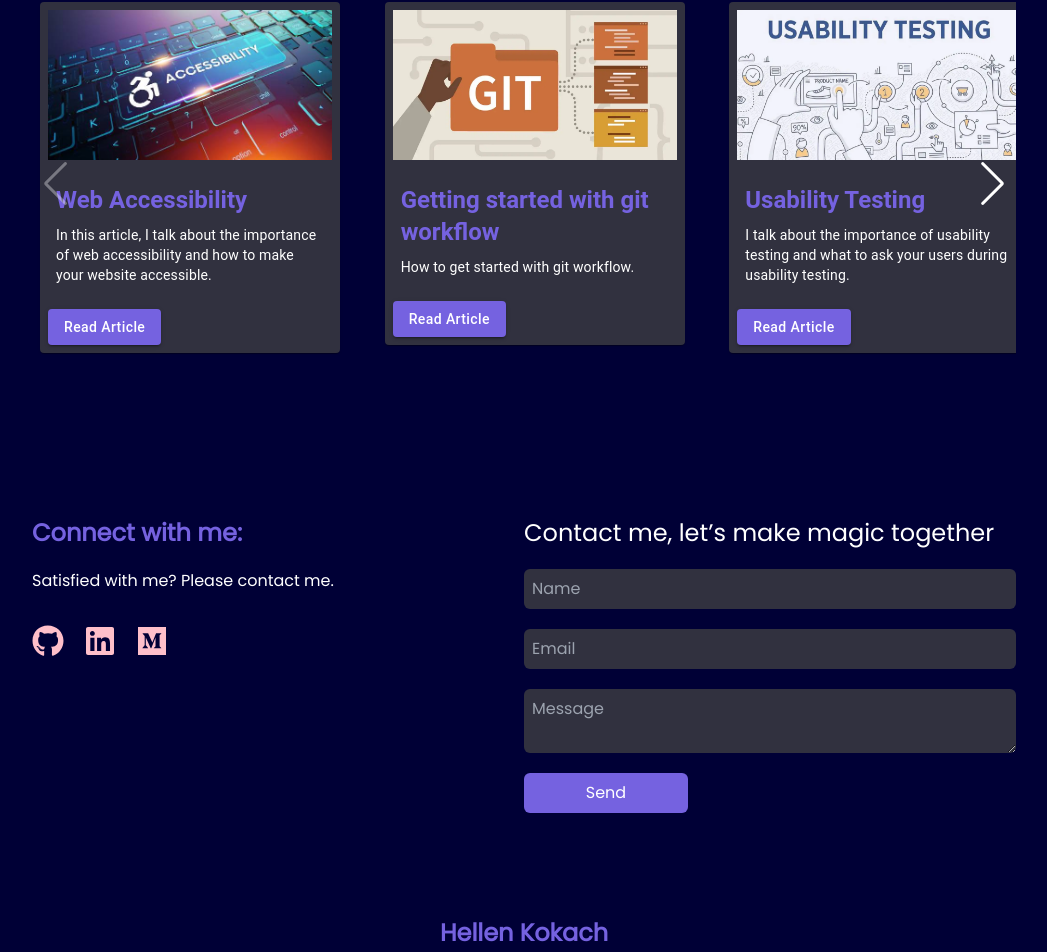
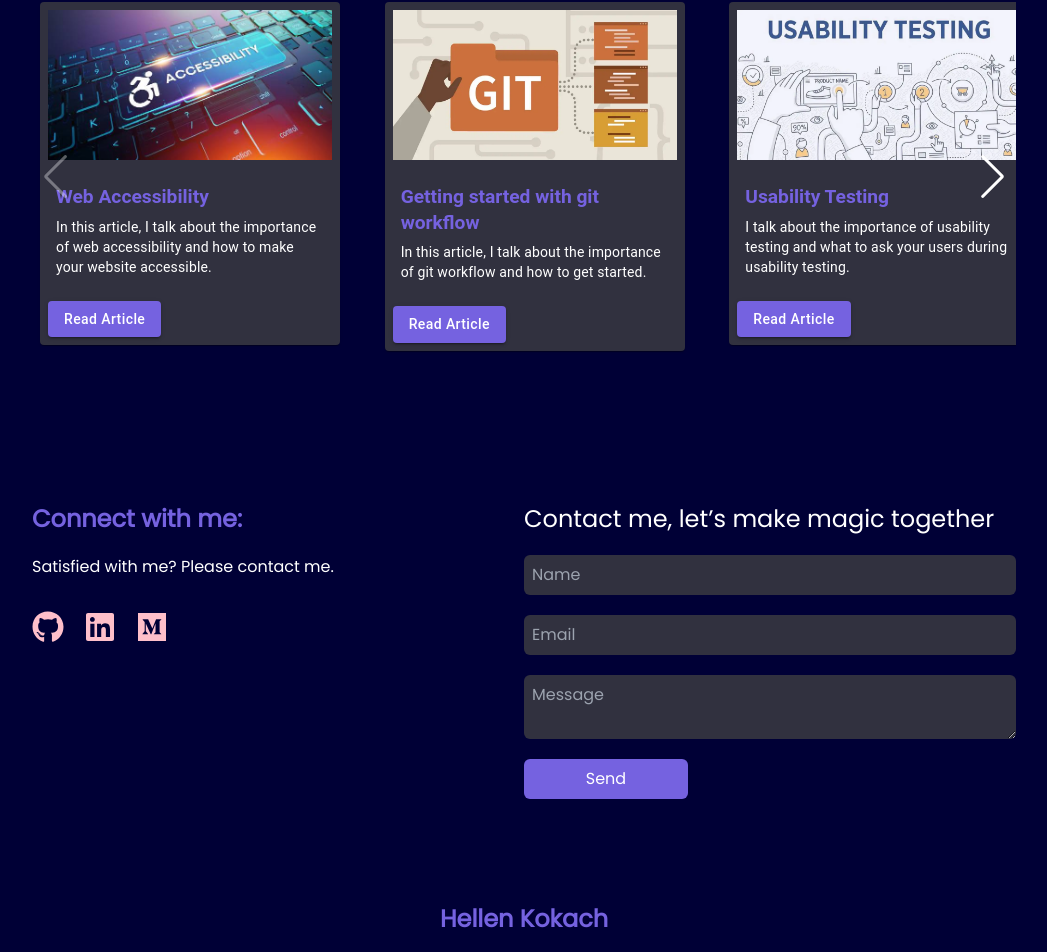
Before and after one commit to hellen17/portfolio-website, a React (Create React App) app: page / in a window 1280 px wide. Shown: the part 1781-2733 px from the top of the page, without its empty margins (116-1163 px from the left). Built offline with nearby package versions, Linux system fonts and the light colour scheme.

Commit message:
edit articles

```diff
--- a/src/articlesData.js
+++ b/src/articlesData.js
@@ -10,7 +10,7 @@ const articlesData = [
         {
             id: 2,
             title: 'Getting started with git workflow',
-            description: 'How to get started with git workflow.',
+            description: 'In this article, I talk about the importance of git workflow and how to get started.',
             thumbnail: './images/git thumbnail.webp',
             link: 'https://medium.com/ian-product/getting-started-with-git-workflow-412609fe4b7c'
         },
@@ -24,7 +24,7 @@ const articlesData = [
         {
             id: 4,
             title: 'Deploy React App on Netlify',
-            description: 'In this article, I talk about how to deploy a React app on Netlify.',
+            description: 'In this article, I discuss the steps to deploy a React app on Netlify.',
             thumbnail: './images/deploy react.webp',
             link: 'https://hellenkokach.medium.com/hosting-a-react-app-on-netlify-42e0359ac8ca'
         },
--- a/src/components/Articles.js
+++ b/src/components/Articles.js
@@ -101,7 +101,7 @@ export default function Articles() {
                             />
                         </div>
                         <CardContent>
-                            <Typography gutterBottom variant="h5" component="div" style={{ color: 'var(--primary-color)',fontWeight: 'bold' }}>
+                            <Typography gutterBottom variant="h5" component="div" style={{ color: 'var(--primary-color)',fontWeight: 'bold', fontSize: '1.2rem' }}>
                             {article.title}
                             </Typography>
                             <Typography variant="body2" color="white">
```
